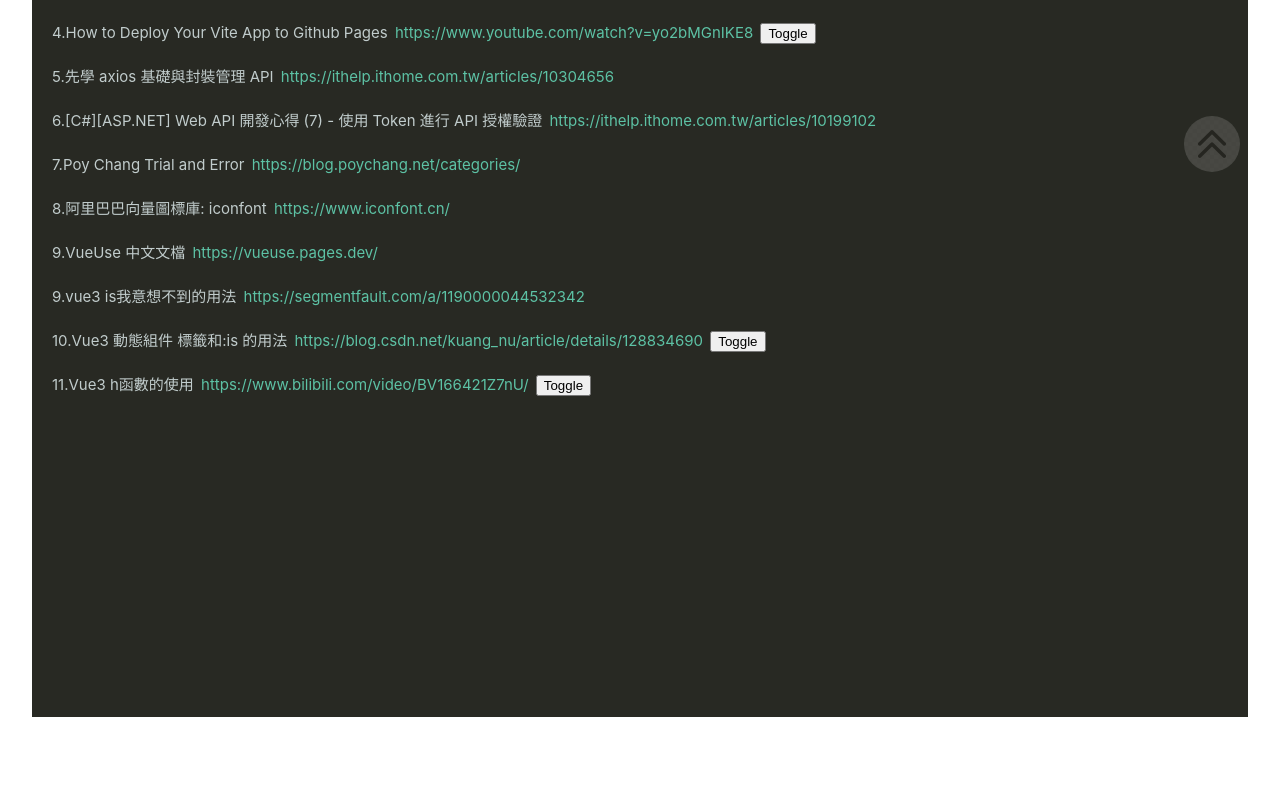
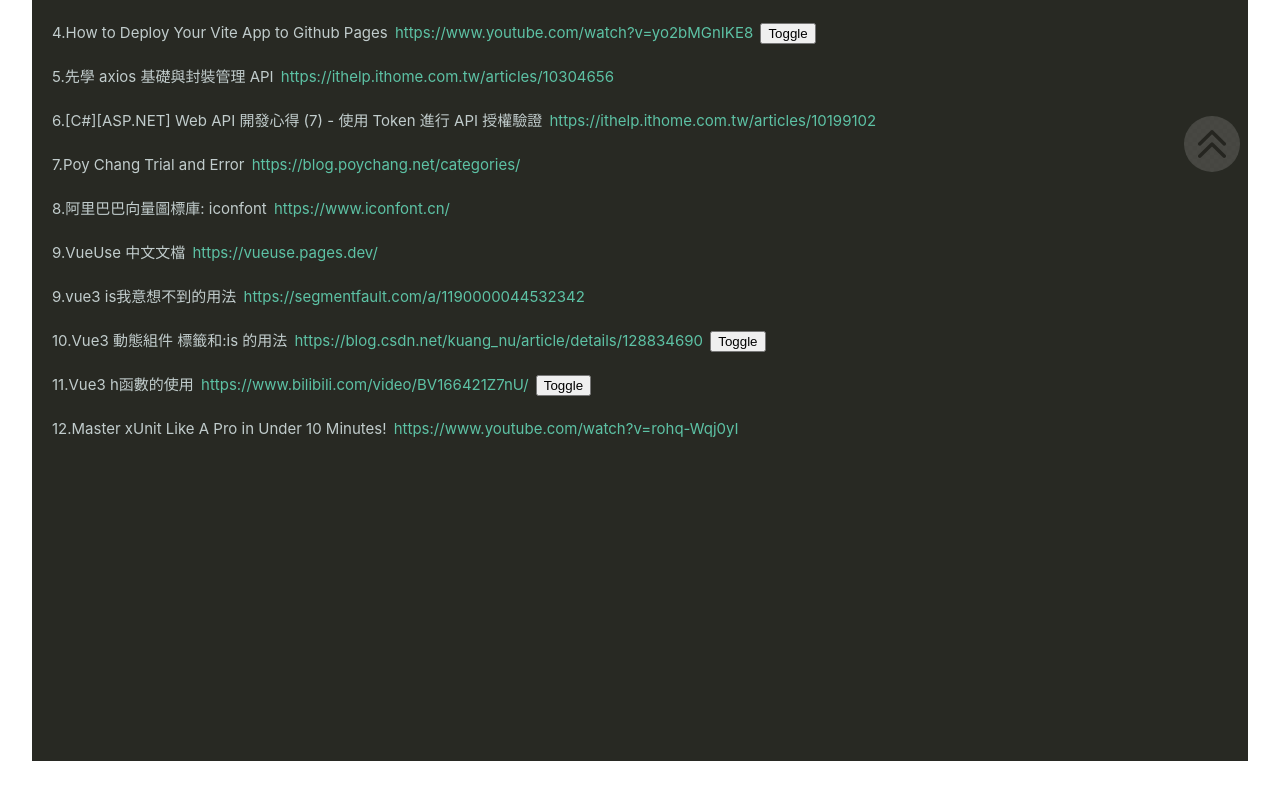
Before and after one commit to linth247/vue-my-note, a Vue app: page /others in a window 1280 px wide. Shown: the part 541-1334 px from the top of the page. Before the commit the page ends 1290 px from the top, so only its background shows below. Built offline with nearby package versions, Linux system fonts and the light colour scheme.

Commit message:
20240918-1

```diff
--- a/src/views/Others/index.vue
+++ b/src/views/Others/index.vue
@@ -160,6 +160,11 @@
         <div v-if="show2"><Vue3Is2 /></div>
       </Transition>
     </div>
+    <div>12.Master xUnit Like A Pro in Under 10 Minutes!
+      <a href="https://www.youtube.com/watch?v=rohq-Wqj0yI" target="_blank">
+        https://www.youtube.com/watch?v=rohq-Wqj0yI
+      </a>
+    </div>
   </div>
 
   <toTop></toTop>
```
